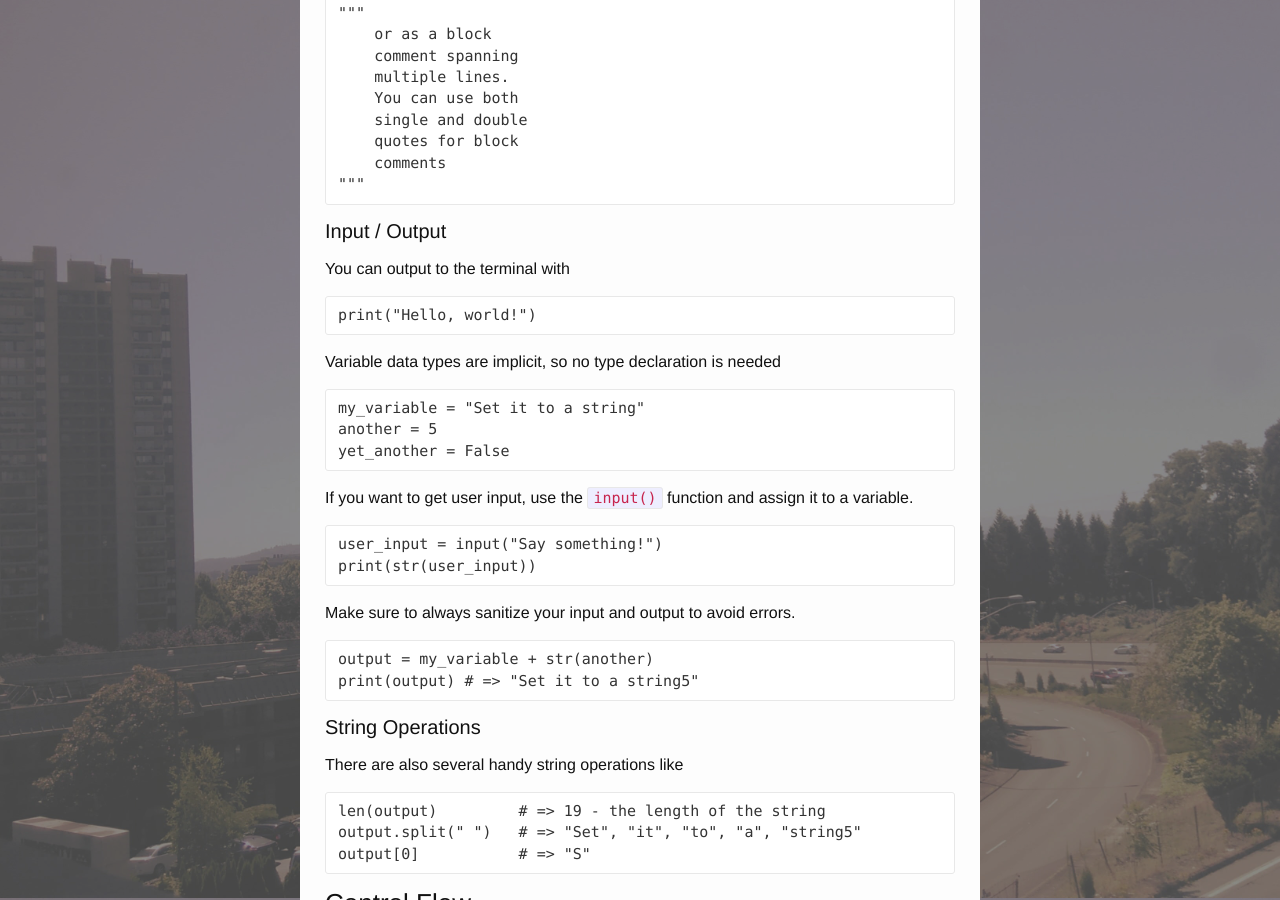
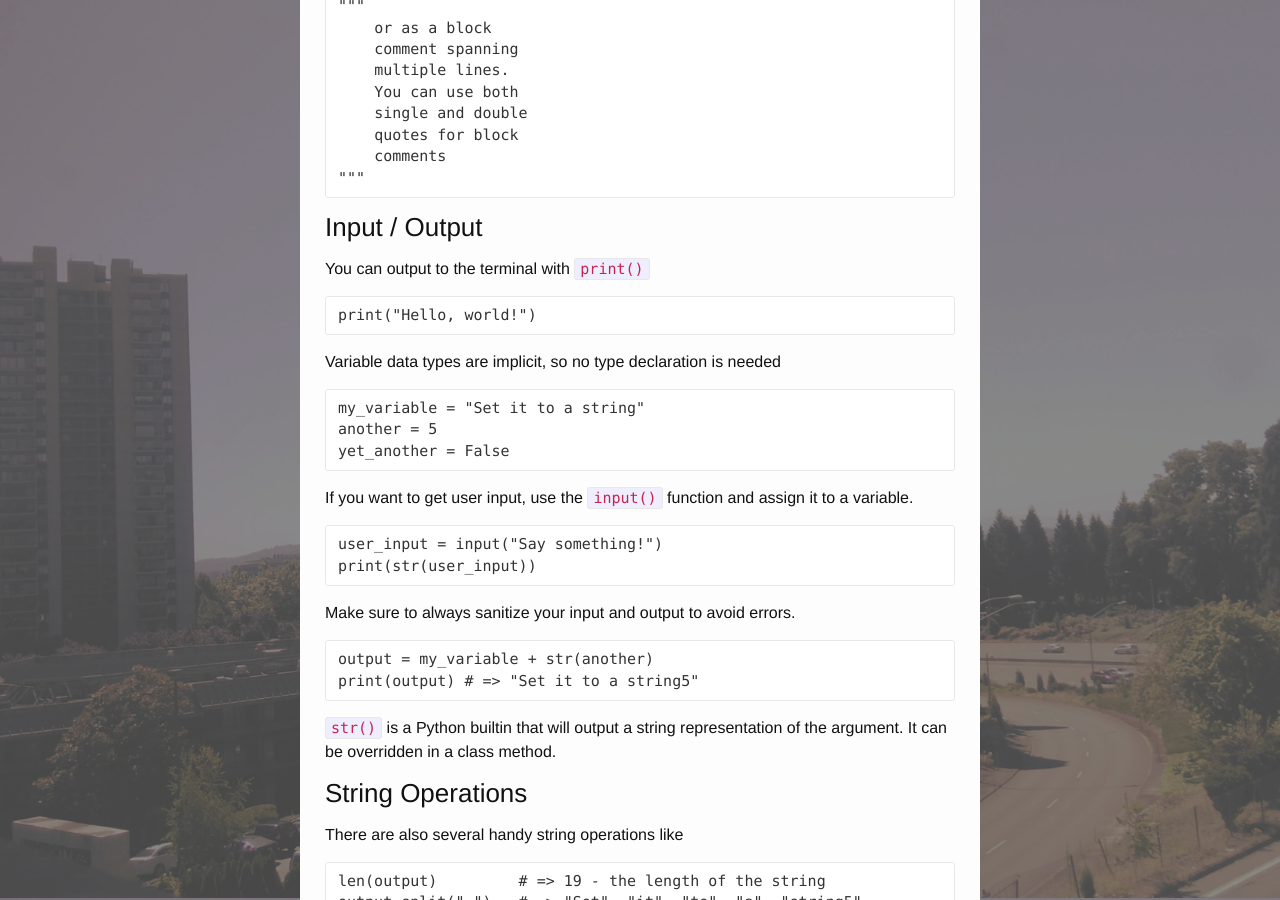
Before and after one commit to plosive/konstantinfarrell.github.io, a Jekyll site: the page built from _posts/2015-07-04-python.md, in a window 1280 px wide and 900 px high, scrolled down 1802 px. Built offline with Jekyll 4.4.1, drawn with Linux system fonts in a browser that asks for light colours.

Commit message:
Update python guide

```diff
--- a/_posts/2015-07-04-python.md
+++ b/_posts/2015-07-04-python.md
@@ -48,7 +48,7 @@ If you arent running a linux distribution, or just don't want to hastle with the
 
 Download and install Python 3.4.3, and open Idle once it's finished.
 
-## Open a new Python file
+### Open a new Python file
 
 For terminal users, cd to your working directory & open a new Python using
 
@@ -58,7 +58,7 @@ or if you're using Idle,
 
     <ctrl> + n
 
-## Run that code
+### Run that code
 
 If you're using the terminal, close your text editor and
 
@@ -68,7 +68,7 @@ or in Idle, simply press `F5`
 
 ## Some Handy Stuff to Know
 
-#### Comments
+### Comments
 
     # either with a "#"
     """
@@ -81,9 +81,9 @@ or in Idle, simply press `F5`
         comments
     """
 
-#### Input / Output
+### Input / Output
 
-You can output to the terminal with
+You can output to the terminal with `print()`
 
     print("Hello, world!")
 
@@ -103,7 +103,9 @@ Make sure to always sanitize your input and output to avoid errors.
     output = my_variable + str(another)
     print(output) # => "Set it to a string5"
 
-#### String Operations
+`str()` is a Python builtin that will output a string representation of the argument. It can be overridden in a class method.
+
+### String Operations
 
 There are also several handy string operations like
 
@@ -155,7 +157,7 @@ Function calls are done as expected.
 
     result = new_function()
 
-### Classes
+#### Classes
 
 class declarations are done like
 
```
